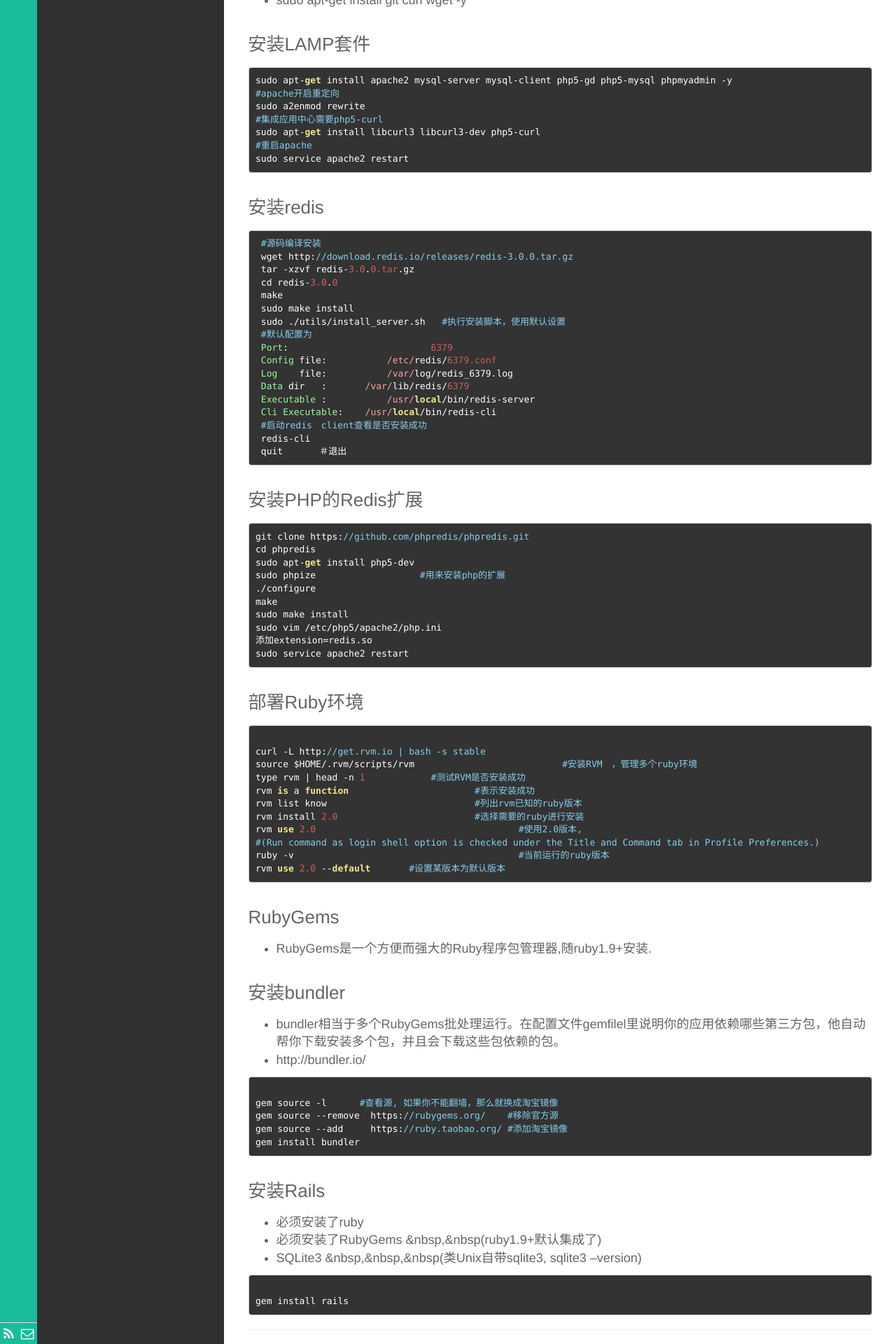
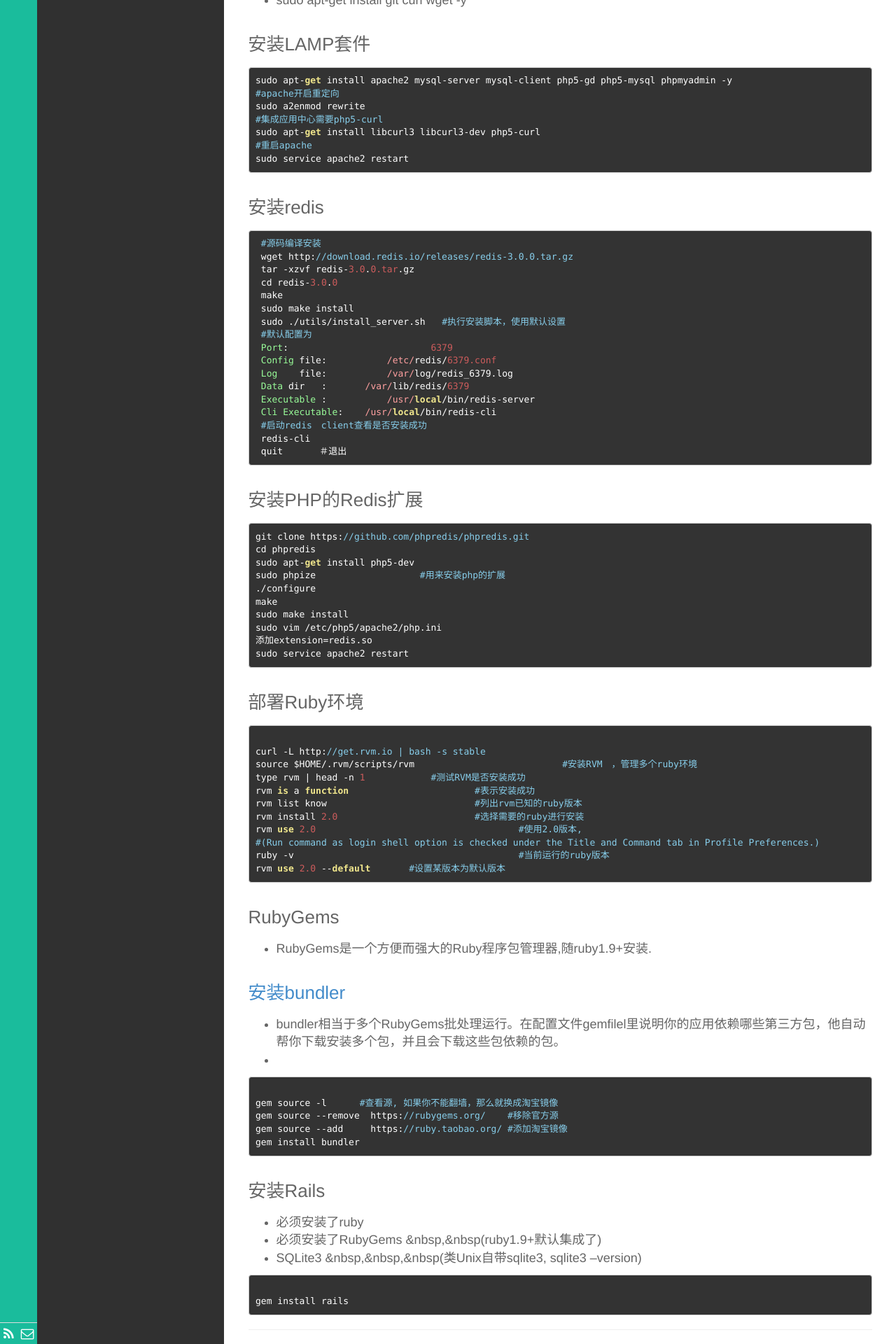
Before and after one commit to codergma/codergma.github.io, a Jekyll site: the page built from _posts/技术/2015-11-16-smaryun-config.md, in a window 1280 px wide. Shown: the part 1142-3062 px from the top of the page at 70% size. Built offline with Jekyll 4.4.1, drawn with Linux system fonts in a browser that asks for light colours; Markdown is read by kramdown in place of the engine named in the settings; comment, search, counter and statistics services are not loaded.

Commit message:
ubuntu开发环境部署

````diff
--- a/_posts/技术/2015-11-16-smaryun-config.md
+++ b/_posts/技术/2015-11-16-smaryun-config.md
@@ -120,10 +120,10 @@
 
 - RubyGems是一个方便而强大的Ruby程序包管理器,随ruby1.9+安装.
 
-###安装bundler
+###[安装bundler](http://bundler.io/)
 
 - bundler相当于多个RubyGems批处理运行。在配置文件gemfilel里说明你的应用依赖哪些第三方包，他自动帮你下载安装多个包，并且会下载这些包依赖的包。
-- http://bundler.io/
+-
 
 ```
 
````
